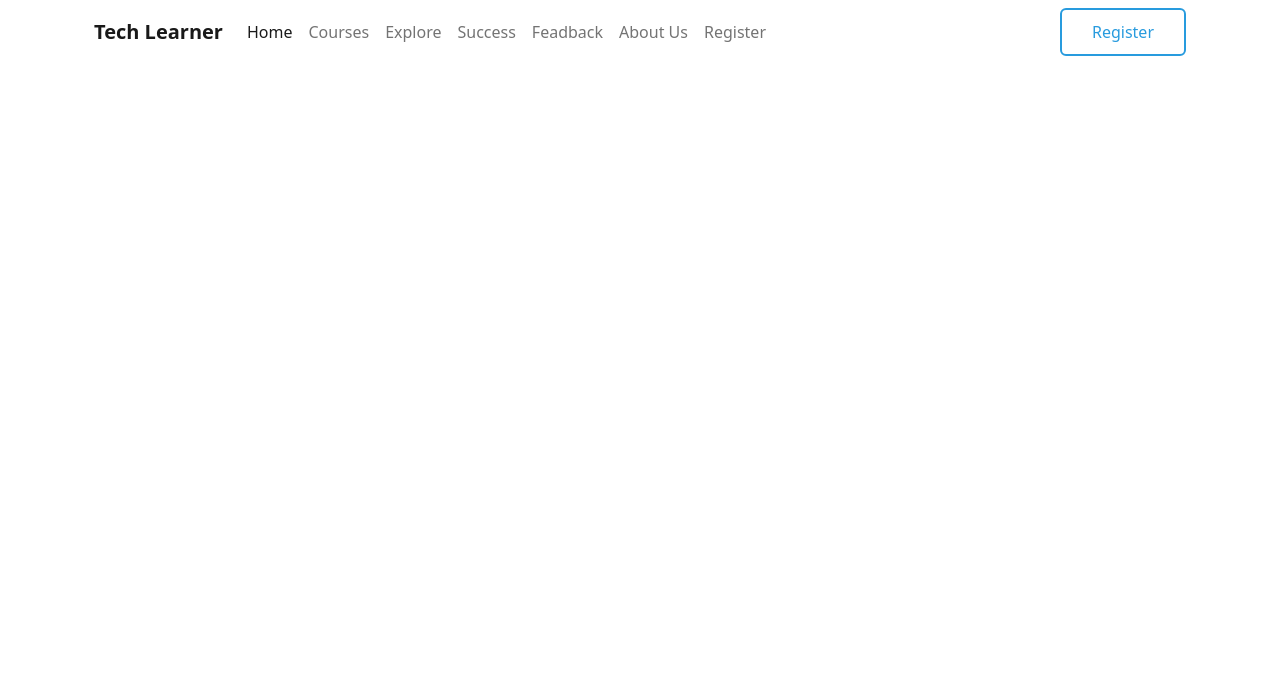
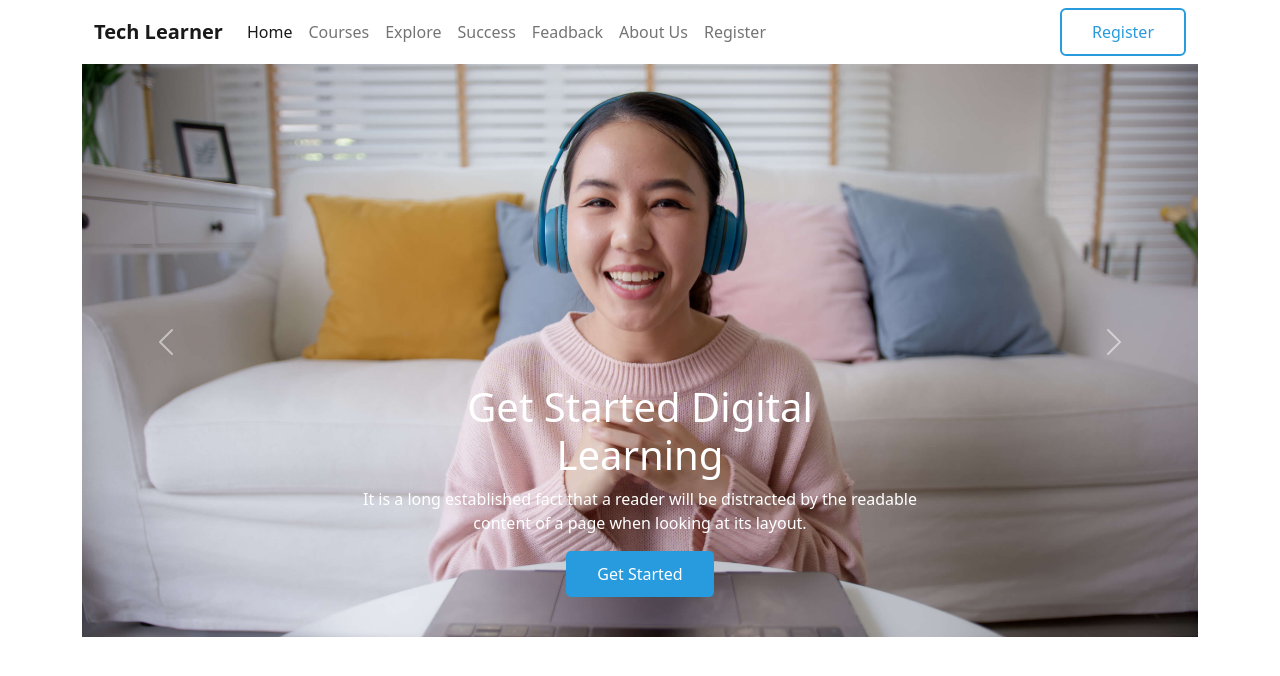
Before and after one commit to zakiralhasan/tech-learner-website, a plain HTML site: page index.html in a window 1280 px wide. Drawn offline with nearby package versions, Linux system fonts and the light colour scheme.

Commit message:
image slider section

```diff
--- a/index.html
+++ b/index.html
@@ -12,7 +12,7 @@
   <body>
     <header>
     <!----------------------- navbar section start ------------------->
-        <section class="container">
+        <section class="container bg-white fixed-top ">
             <nav class="navbar navbar-expand-lg ">
                 <div class="container-fluid">
                   <a class="navbar-brand fw-bold" href="#">Tech Learner</a>
@@ -49,9 +49,47 @@
               </nav>
         </section>
     <!----------------------- navbar section end ------------------->
-        <section>
 
+    <!----------------------- image slider section start ------------------->
+        <section class="container mt-5">
+            <div id="carouselExampleCaptions" class="carousel slide" data-bs-ride="false">
+                <div class="carousel-inner">
+                  <div class="carousel-item active">
+                    <img src="images/cover/cover-3.jpg" class="d-block w-100" alt="...">
+                    <div class="carousel-caption  ">
+                      <h5 class="fs-1">Get Started Digital <br> Learning</h5>
+                      <p>It is a long established fact that a reader will be distracted by the readable <br>content of a page when looking at its layout.</p>
+                      <button class="btn tech-learner-btn">Get Started</button>
+                    </div>
+                  </div>
+                  <div class="carousel-item">
+                    <img src="images/cover/cover-3.jpg" class="d-block w-100" alt="...">
+                    <div class="carousel-caption ">
+                        <h5 class="fs-1">Get Started Digital <br> Learning</h5>
+                        <p>It is a long established fact that a reader will be distracted by the readable <br>content of a page when looking at its layout.</p>
+                      <button class="btn tech-learner-btn">Get Started</button>
+                    </div>
+                  </div>
+                  <div class="carousel-item">
+                    <img src="images/cover/cover-3.jpg" class="d-block w-100" alt="...">
+                    <div class="carousel-caption ">
+                      <h5 class="fs-1">Get Started Digital <br> Learning</h5>
+                      <p>It is a long established fact that a reader will be distracted by the readable <br>content of a page when looking at its layout.</p>
+                      <button class="btn tech-learner-btn">Get Started</button>
+                    </div>
+                  </div>
+                </div>
+                <button class="carousel-control-prev" type="button" data-bs-target="#carouselExampleCaptions" data-bs-slide="prev">
+                  <span class="carousel-control-prev-icon" aria-hidden="true"></span>
+                  <span class="visually-hidden">Previous</span>
+                </button>
+                <button class="carousel-control-next" type="button" data-bs-target="#carouselExampleCaptions" data-bs-slide="next">
+                  <span class="carousel-control-next-icon" aria-hidden="true"></span>
+                  <span class="visually-hidden">Next</span>
+                </button>
+              </div>
         </section>
+    <!----------------------- image slider section end ------------------->
     </header>
 
 
--- a/style.css
+++ b/style.css
@@ -4,3 +4,10 @@
     color: #289BDE;
     font-weight: 500;
 }
+.tech-learner-btn{
+    padding: 10px 30px;
+    border-radius: 5px;
+    color: white;
+    background-color: #289BDE;
+    font-weight: 500;
+}
```
